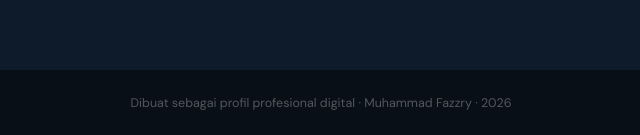
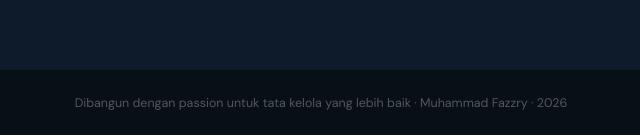
Before and after one commit to mfazzry/aboutme, a plain HTML site: page index.html in a window 1280 px wide. Shown: the part 6131-6266 px from the top of the page, 319-959 px from the left. Drawn offline with nearby package versions, Linux system fonts and the light colour scheme.

Commit message:
Update index.html
edit footer

```diff
--- a/index.html
+++ b/index.html
@@ -1170,7 +1170,7 @@ footer {
 </section>
 
 <footer>
-  Dibuat sebagai profil profesional digital · Muhammad Fazzry · 2026
+  Dibangun dengan passion untuk tata kelola yang lebih baik · Muhammad Fazzry · 2026
 </footer>
 
 <script>
```
